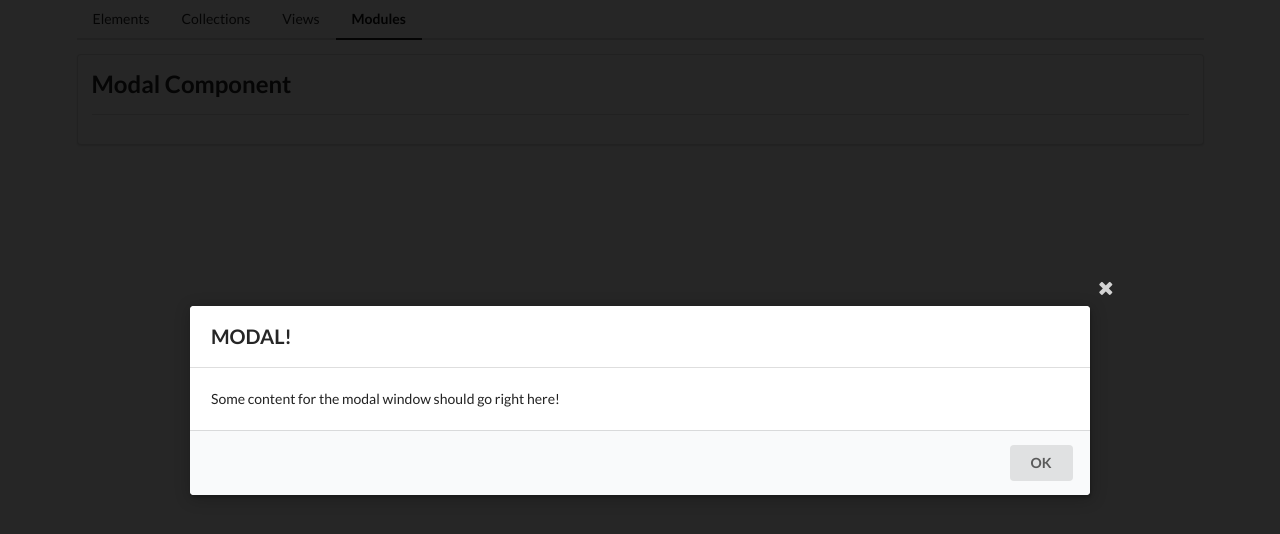
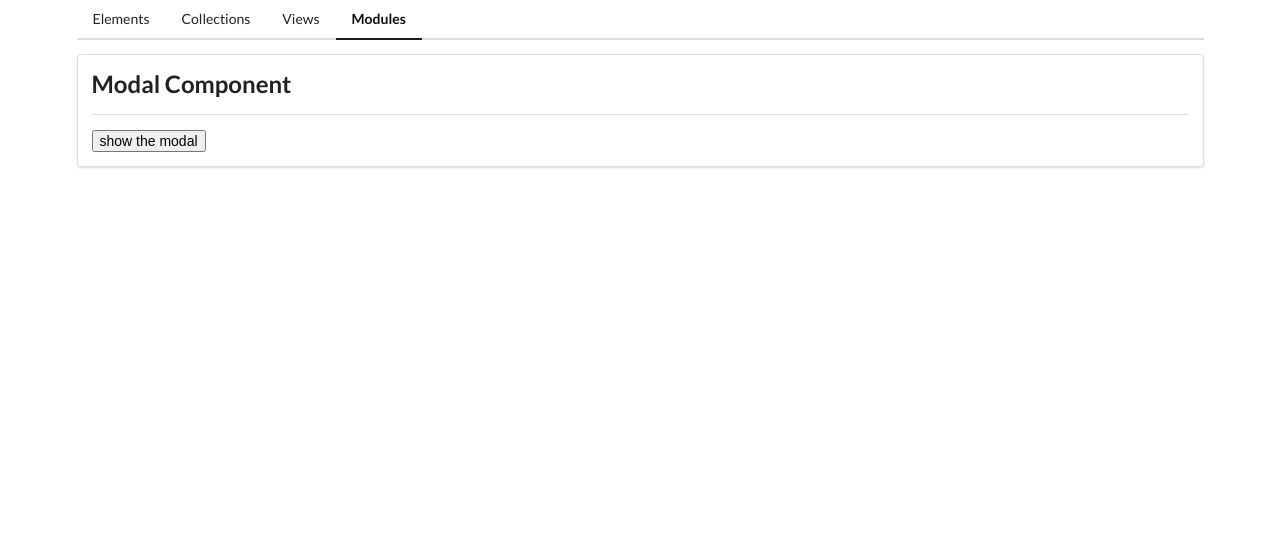
Before and after one commit to MrMoriarty04/comps, an Angular app: page /modules in a window 1280 px wide. Shown: the top 534 px of the page. Built offline with nearby package versions, Linux system fonts and the light colour scheme.

Commit message:
handle modal open

```diff
--- a/src/app/mods/modal/modal.ts
+++ b/src/app/mods/modal/modal.ts
@@ -14,4 +14,10 @@ export class Modal {
     document.body.appendChild(this.el.nativeElement);
   }
 
+  ngOnDestroy(){
+    this.el.nativeElement.remove();
+  }
+
+
+
 }
--- a/src/app/mods/mods-home/mods-home.html
+++ b/src/app/mods/mods-home/mods-home.html
@@ -1,3 +1,6 @@
 <app-divider>Modal Component</app-divider>
 
+<button (click)="showModalOnClick()">show the modal</button>
+@if (showModal) {
 <app-modal></app-modal>
+}
--- a/src/app/mods/mods-home/mods-home.ts
+++ b/src/app/mods/mods-home/mods-home.ts
@@ -8,4 +8,9 @@ import { Component } from '@angular/core';
 })
 export class ModsHome {
 
+  showModal=false;
+
+  showModalOnClick(){
+    this.showModal = !this.showModal;
+  }
 }
```
